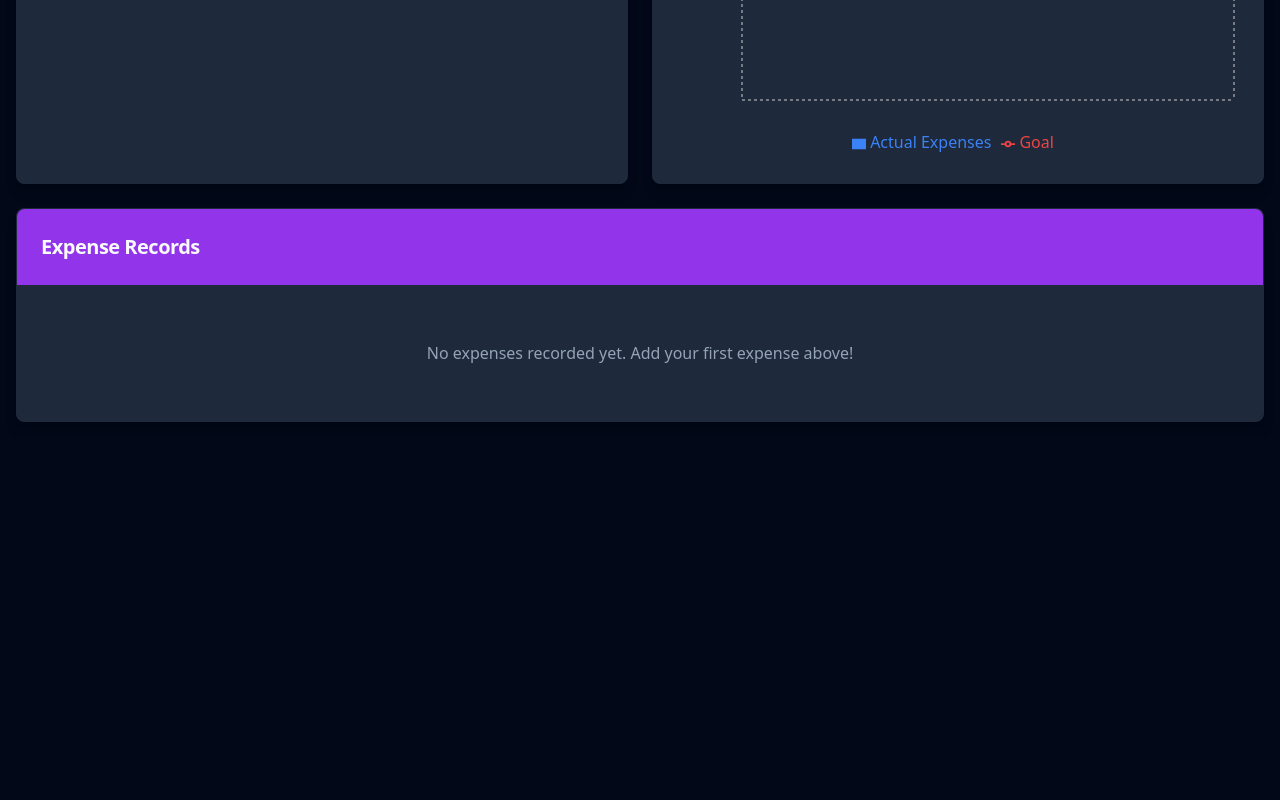
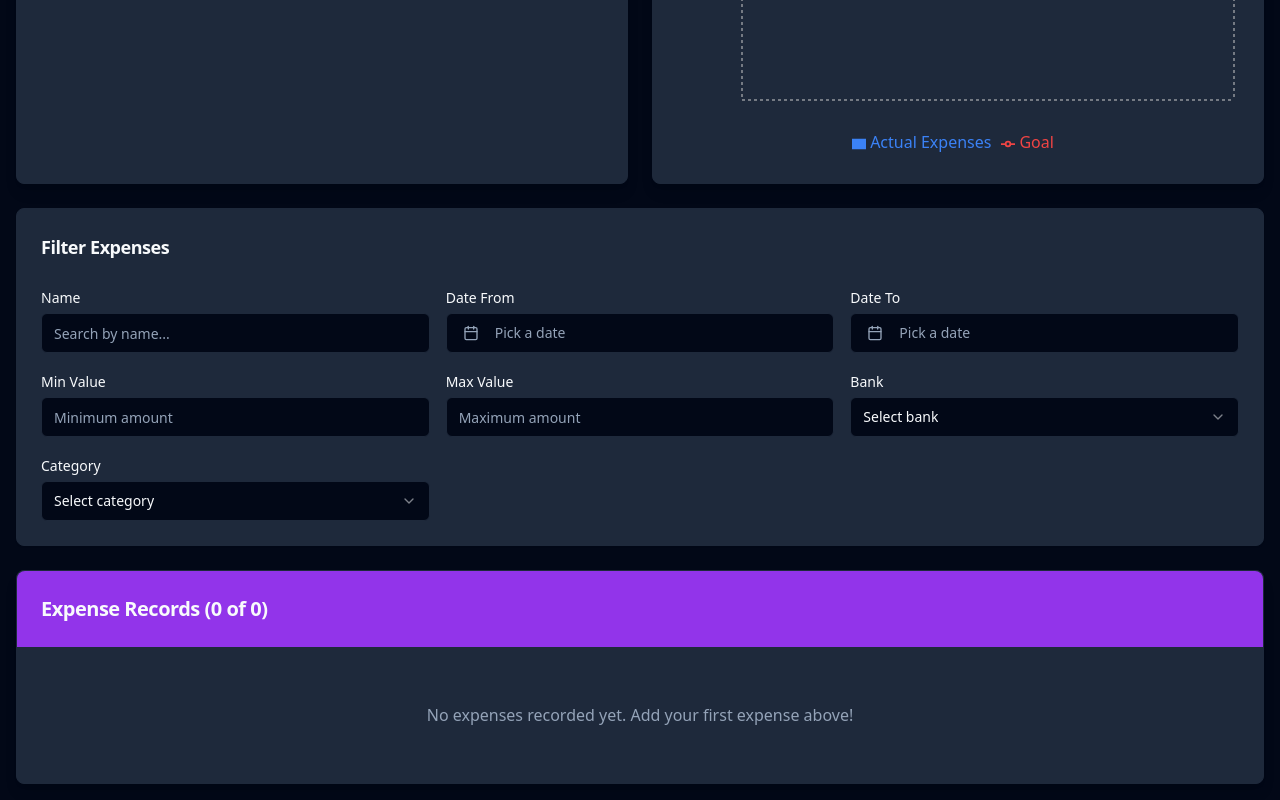
Before and after one commit to det3ch/track-tag-balance, a React (Vite) app: page / in a window 1280 px wide. Shown: the part 747-1547 px from the top of the page. Before the commit the page ends 1185 px from the top, so only its background shows below. Built offline with nearby package versions, Linux system fonts and the light colour scheme.

Commit message:
feat: Add expense record filtering and fix graph tooltip
Implement filtering for expense records by date range, name, value, bank, and type. Update financial overview to reflect filtered data. Correct graph tooltip to display actual expenses and goal.

```diff
--- a/src/components/ExpenseCharts.tsx
+++ b/src/components/ExpenseCharts.tsx
@@ -73,7 +73,7 @@ const ExpenseCharts: React.FC<ExpenseChartsProps> = ({ monthlyData, categoryData
             <XAxis dataKey="month" />
             <YAxis />
             <Tooltip
-              formatter={(value: number, name: string) => [`$${value.toFixed(2)}`, name === 'actual' ? 'Actual' : 'Goal']}
+              formatter={(value: number, name: string) => [`$${value.toFixed(2)}`, name === 'actual' ? 'Actual Expenses' : 'Goal']}
             />
             <Legend />
             <Bar dataKey="actual" fill="#3b82f6" name="Actual Expenses" />
--- /dev/null
+++ b/src/components/ExpenseFilters.tsx
@@ -0,0 +1,209 @@
+import React from 'react';
+import { Card, CardContent, CardHeader, CardTitle } from '@/components/ui/card';
+import { Input } from '@/components/ui/input';
+import { Label } from '@/components/ui/label';
+import { Select, SelectContent, SelectItem, SelectTrigger, SelectValue } from '@/components/ui/select';
+import { Button } from '@/components/ui/button';
+import { CalendarIcon, X } from 'lucide-react';
+import { Popover, PopoverContent, PopoverTrigger } from '@/components/ui/popover';
+import { Calendar } from '@/components/ui/calendar';
+import { format } from 'date-fns';
+import { cn } from '@/lib/utils';
+import type { Expense } from '@/pages/Index';
+
+export interface ExpenseFilters {
+  name: string;
+  dateFrom: Date | null;
+  dateTo: Date | null;
+  minValue: string;
+  maxValue: string;
+  bank: string;
+  category: string;
+}
+
+interface ExpenseFiltersProps {
+  filters: ExpenseFilters;
+  onFiltersChange: (filters: ExpenseFilters) => void;
+  expenses: Expense[];
+}
+
+const ExpenseFiltersComponent: React.FC<ExpenseFiltersProps> = ({
+  filters,
+  onFiltersChange,
+  expenses
+}) => {
+  const uniqueBanks = [...new Set(expenses.map(e => e.bank))].sort();
+  const uniqueCategories = [...new Set(expenses.map(e => e.tag))].sort();
+
+  const updateFilter = (key: keyof ExpenseFilters, value: any) => {
+    onFiltersChange({
+      ...filters,
+      [key]: value
+    });
+  };
+
+  const clearFilters = () => {
+    onFiltersChange({
+      name: '',
+      dateFrom: null,
+      dateTo: null,
+      minValue: '',
+      maxValue: '',
+      bank: '',
+      category: ''
+    });
+  };
+
+  const hasActiveFilters = filters.name || filters.dateFrom || filters.dateTo ||
+    filters.minValue || filters.maxValue || filters.bank || filters.category;
+
+  return (
+    <Card className="mb-6">
+      <CardHeader className="flex flex-row items-center justify-between">
+        <CardTitle className="text-lg">Filter Expenses</CardTitle>
+        {hasActiveFilters && (
+          <Button variant="outline" size="sm" onClick={clearFilters}>
+            <X className="h-4 w-4 mr-2" />
+            Clear Filters
+          </Button>
+        )}
+      </CardHeader>
+      <CardContent className="space-y-4">
+        <div className="grid grid-cols-1 md:grid-cols-2 lg:grid-cols-3 gap-4">
+          {/* Name Filter */}
+          <div>
+            <Label htmlFor="name-filter">Name</Label>
+            <Input
+              id="name-filter"
+              type="text"
+              placeholder="Search by name..."
+              value={filters.name}
+              onChange={(e) => updateFilter('name', e.target.value)}
+              className="mt-1"
+            />
+          </div>
+
+          {/* Date From */}
+          <div>
+            <Label>Date From</Label>
+            <Popover>
+              <PopoverTrigger asChild>
+                <Button
+                  variant="outline"
+                  className={cn(
+                    "w-full mt-1 justify-start text-left font-normal",
+                    !filters.dateFrom && "text-muted-foreground"
+                  )}
+                >
+                  <CalendarIcon className="mr-2 h-4 w-4" />
+                  {filters.dateFrom ? format(filters.dateFrom, "PPP") : <span>Pick a date</span>}
+                </Button>
+              </PopoverTrigger>
+              <PopoverContent className="w-auto p-0" align="start">
+                <Calendar
+                  mode="single"
+                  selected={filters.dateFrom}
+                  onSelect={(date) => updateFilter('dateFrom', date)}
+                  initialFocus
+                  className="p-3 pointer-events-auto"
+                />
+              </PopoverContent>
+            </Popover>
+          </div>
+
+          {/* Date To */}
+          <div>
+            <Label>Date To</Label>
+            <Popover>
+              <PopoverTrigger asChild>
+                <Button
+                  variant="outline"
+                  className={cn(
+                    "w-full mt-1 justify-start text-left font-normal",
+                    !filters.dateTo && "text-muted-foreground"
+                  )}
+                >
+                  <CalendarIcon className="mr-2 h-4 w-4" />
+                  {filters.dateTo ? format(filters.dateTo, "PPP") : <span>Pick a date</span>}
+                </Button>
+              </PopoverTrigger>
+              <PopoverContent className="w-auto p-0" align="start">
+                <Calendar
+                  mode="single"
+                  selected={filters.dateTo}
+                  onSelect={(date) => updateFilter('dateTo', date)}
+                  initialFocus
+                  className="p-3 pointer-events-auto"
+                />
+              </PopoverContent>
+            </Popover>
+          </div>
+
+          {/* Min Value */}
+          <div>
+            <Label htmlFor="min-value">Min Value</Label>
+            <Input
+              id="min-value"
+              type="number"
+              placeholder="Minimum amount"
+              value={filters.minValue}
+              onChange={(e) => updateFilter('minValue', e.target.value)}
+              className="mt-1"
+            />
+          </div>
+
+          {/* Max Value */}
+          <div>
+            <Label htmlFor="max-value">Max Value</Label>
+            <Input
+              id="max-value"
+              type="number"
+              placeholder="Maximum amount"
+              value={filters.maxValue}
+              onChange={(e) => updateFilter('maxValue', e.target.value)}
+              className="mt-1"
+            />
+          </div>
+
+          {/* Bank Filter */}
+          <div>
+            <Label>Bank</Label>
+            <Select value={filters.bank} onValueChange={(value) => updateFilter('bank', value)}>
+              <SelectTrigger className="mt-1">
+                <SelectValue placeholder="Select bank" />
+              </SelectTrigger>
+              <SelectContent>
+                <SelectItem value="">All Banks</SelectItem>
+                {uniqueBanks.map((bank) => (
+                  <SelectItem key={bank} value={bank}>
+                    {bank}
+                  </SelectItem>
+                ))}
+              </SelectContent>
+            </Select>
+          </div>
+
+          {/* Category Filter */}
+          <div>
+            <Label>Category</Label>
+            <Select value={filters.category} onValueChange={(value) => updateFilter('category', value)}>
+              <SelectTrigger className="mt-1">
+                <SelectValue placeholder="Select category" />
+              </SelectTrigger>
+              <SelectContent>
+                <SelectItem value="">All Categories</SelectItem>
+                {uniqueCategories.map((category) => (
+                  <SelectItem key={category} value={category}>
+                    {category}
+                  </SelectItem>
+                ))}
+              </SelectContent>
+            </Select>
+          </div>
+        </div>
+      </CardContent>
+    </Card>
+  );
+};
+
+export default ExpenseFiltersComponent;
--- a/src/pages/Index.tsx
+++ b/src/pages/Index.tsx
@@ -6,6 +6,7 @@ import ExpenseForm from '@/components/ExpenseForm';
 import ExpenseCharts from '@/components/ExpenseCharts';
 import ExpenseMetrics from '@/components/ExpenseMetrics';
 import EditableExpenseList from '@/components/EditableExpenseList';
+import ExpenseFiltersComponent, { ExpenseFilters } from '@/components/ExpenseFilters';
 import Navbar from '@/components/Navbar';
 
 export interface Expense {
@@ -41,6 +42,16 @@ const Index = () => {
   const [goalAmount, setGoalAmount] = useState<number>(() => {
     const saved = localStorage.getItem('goalAmount');
     return saved ? Number(saved) : 5000;
+  });
+
+  const [filters, setFilters] = useState<ExpenseFilters>({
+    name: '',
+    dateFrom: null,
+    dateTo: null,
+    minValue: '',
+    maxValue: '',
+    bank: '',
+    category: ''
   });
 
   const addExpense = (expense: Omit<Expense, 'id' | 'createdAt' | 'currentInstallment' | 'recurringGroup'>) => {
@@ -210,9 +221,47 @@ const Index = () => {
     localStorage.setItem('goalAmount', newGoal.toString());
   };
 
+  // Filter expenses based on filter criteria
+  const filteredExpenses = useMemo(() => {
+    return expenses.filter(expense => {
+      // Name filter
+      if (filters.name && !expense.name.toLowerCase().includes(filters.name.toLowerCase())) {
+        return false;
+      }
+
+      // Date range filter
+      if (filters.dateFrom && expense.date < filters.dateFrom) {
+        return false;
+      }
+      if (filters.dateTo && expense.date > filters.dateTo) {
+        return false;
+      }
+
+      // Value range filter
+      if (filters.minValue && expense.value < parseFloat(filters.minValue)) {
+        return false;
+      }
+      if (filters.maxValue && expense.value > parseFloat(filters.maxValue)) {
+        return false;
+      }
+
+      // Bank filter
+      if (filters.bank && expense.bank !== filters.bank) {
+        return false;
+      }
+
+      // Category filter
+      if (filters.category && expense.tag !== filters.category) {
+        return false;
+      }
+
+      return true;
+    });
+  }, [expenses, filters]);
+
   const monthlyData = useMemo(() => {
     const monthlyTotals: { [key: string]: number } = {};
-    expenses.forEach(expense => {
+    filteredExpenses.forEach(expense => {
       const monthKey = expense.date.toLocaleDateString('en-US', {
         year: 'numeric',
         month: 'short'
@@ -220,11 +269,11 @@ const Index = () => {
       monthlyTotals[monthKey] = (monthlyTotals[monthKey] || 0) + expense.value;
     });
     return monthlyTotals;
-  }, [expenses]);
+  }, [filteredExpenses]);
 
   const categoryData = useMemo(() => {
     const categoryTotals: { [key: string]: { total: number; color: string; icon: string } } = {};
-    expenses.forEach(expense => {
+    filteredExpenses.forEach(expense => {
       if (!categoryTotals[expense.tag]) {
         categoryTotals[expense.tag] = {
           total: 0,
@@ -235,7 +284,7 @@ const Index = () => {
       categoryTotals[expense.tag].total += expense.value;
     });
     return categoryTotals;
-  }, [expenses]);
+  }, [filteredExpenses]);
 
   return (
     <div className="min-h-screen bg-background">
@@ -281,7 +330,7 @@ const Index = () => {
                 </TabsContent>
                 <TabsContent value="metrics">
                   <ExpenseMetrics
-                    expenses={expenses}
+                    expenses={filteredExpenses}
                     monthlyData={monthlyData}
                     categoryData={categoryData}
                     goalAmount={goalAmount}
@@ -293,14 +342,22 @@ const Index = () => {
           </Card>
         </div>
 
-        {/* Bottom Section - Expense List */}
+        {/* Bottom Section - Filters and Expense List */}
+        <ExpenseFiltersComponent
+          filters={filters}
+          onFiltersChange={setFilters}
+          expenses={expenses}
+        />
+
         <Card className="shadow-lg border bg-card">
           <CardHeader className="bg-accent text-accent-foreground rounded-t-lg">
-            <CardTitle className="text-xl font-semibold">Expense Records</CardTitle>
+            <CardTitle className="text-xl font-semibold">
+              Expense Records ({filteredExpenses.length} of {expenses.length})
+            </CardTitle>
           </CardHeader>
           <CardContent className="p-6">
             <EditableExpenseList
-              expenses={expenses}
+              expenses={filteredExpenses}
               onDeleteExpense={deleteExpense}
               onUpdateExpense={updateExpense}
             />
```
